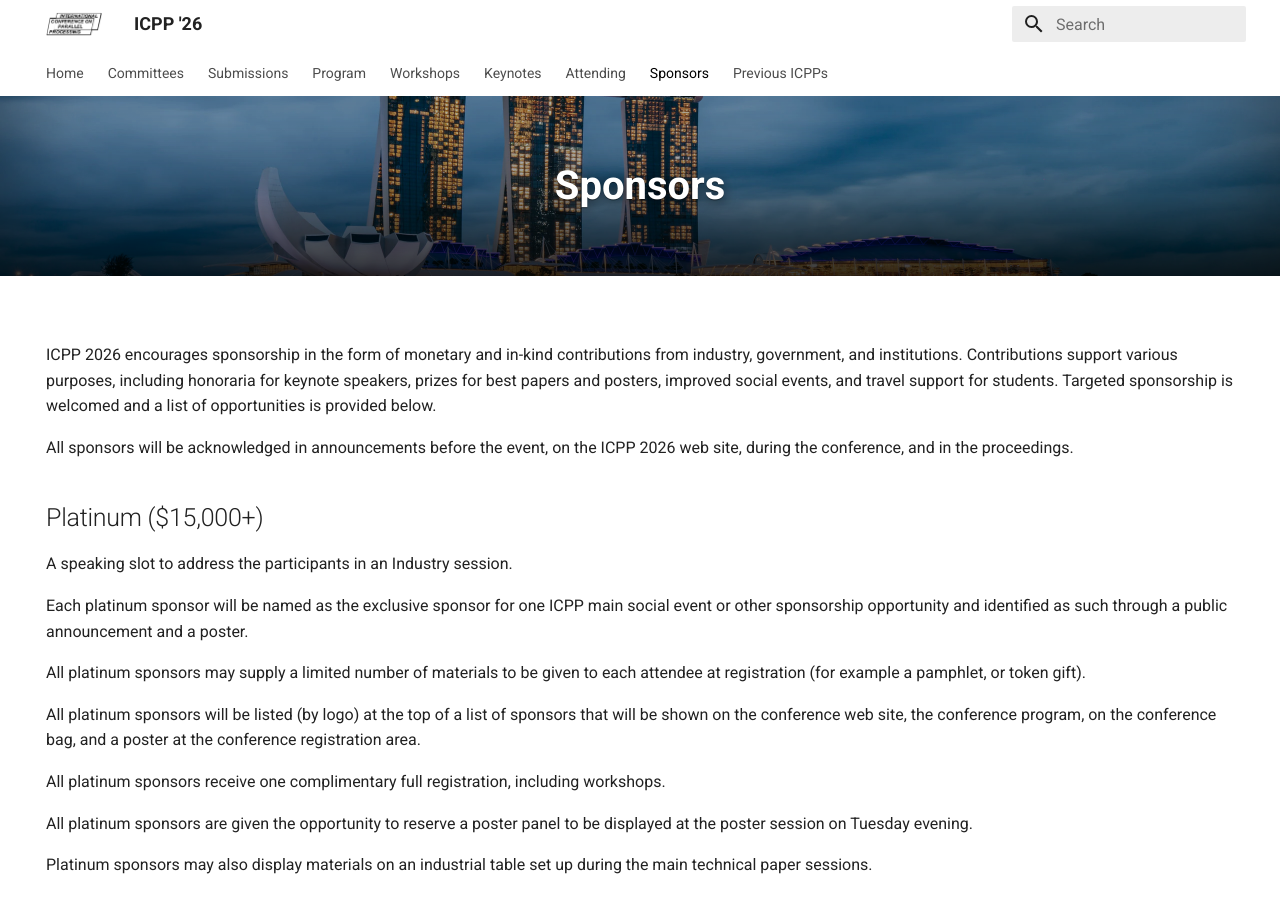
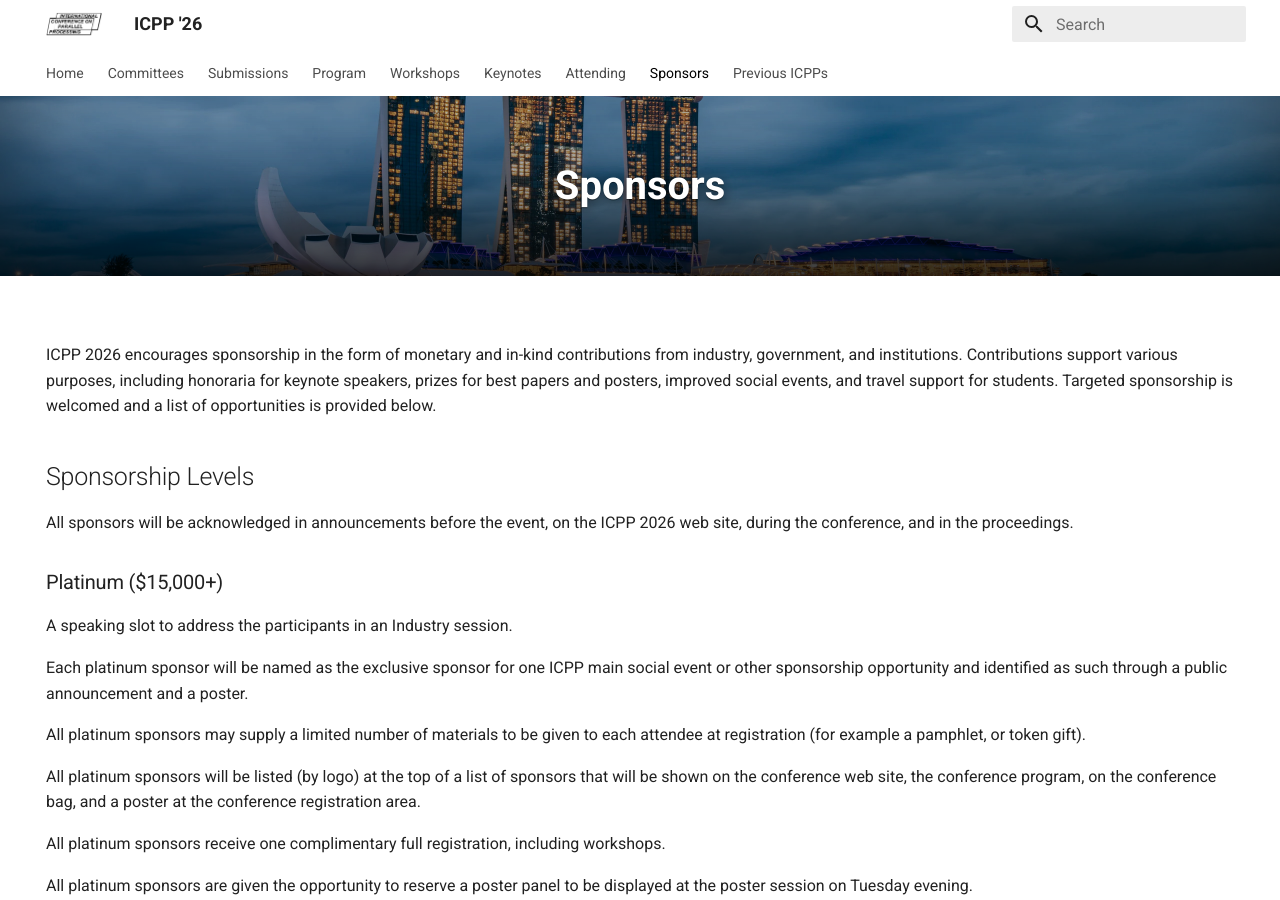
Before and after one commit to icpp2026/icpp2026.github.io, an MkDocs documentation site: the page built from docs/sponsors.md, in a window 1280 px wide and 900 px high. Built offline with MkDocs 1.6.1 and Material for MkDocs 9.7.7, drawn with Linux system fonts in a browser that asks for light colours.

Commit message:
update sponsors

```diff
--- a/docs/sponsors.md
+++ b/docs/sponsors.md
@@ -9,10 +9,10 @@
 
 <!-- For more information about ICPP sponsorship, please contact Rick Wagner rick@sdsc.edu, the Sponsorship Chair, or Ilkay Altintas ialtintas@ucsd.edu, the General Chair of ICPP 2025. -->
 
-# Sponsorship Levels
+## Sponsorship Levels
 All sponsors will be acknowledged in announcements before the event, on the ICPP 2026 web site, during the conference, and in the proceedings.
 
-## Platinum ($15,000+)
+### Platinum ($15,000+)
 A speaking slot to address the participants in an Industry session.
 
 Each platinum sponsor will be named as the exclusive sponsor for one ICPP main social event or other sponsorship opportunity and identified as such through a public announcement and a poster.
@@ -27,7 +27,7 @@
 
 Platinum sponsors may also display materials on an industrial table set up during the main technical paper sessions.
 
-## Gold ($3,000 - $14,999)
+### Gold ($3,000 - $14,999)
 Gold sponsors will be named as the exclusive sponsor for an ICPP lunch, and identified as such through public advertisement at the event.
 
 All gold sponsors may supply a limited amount of materials to be given to each attendee at registration (for example a pamphlet, or token gift)
@@ -38,7 +38,7 @@
 
 All gold sponsors are given the opportunity to reserve a poster panel to be displayed at the poster session on Tuesday evening.
 
-## Silver ($1,000 – $2,999)
+### Silver ($1,000 – $2,999)
 Silver sponsors will be named as a sponsor of a day’s morning and afternoon breaks, or a workshop breakfast, and identified as such through public advertisement at the event.
 
 All silver sponsors will be listed (by logo) at the bottom of a list of sponsors that will be shown on the conference web site, the conference program, the conference bag, and a poster at the conference registration area.
@@ -47,5 +47,5 @@
 
 All silver sponsors are given the opportunity to reserve a poster panel to be displayed at the poster session on Tuesday evening.
 
-## Bronze ($500 – $999)
+### Bronze ($500 – $999)
 All bronze sponsors will be listed (by logo) at the bottom of a list of sponsors that will be shown on the conference website, the conference program, the conference bag, and a poster at the conference registration area.
```
